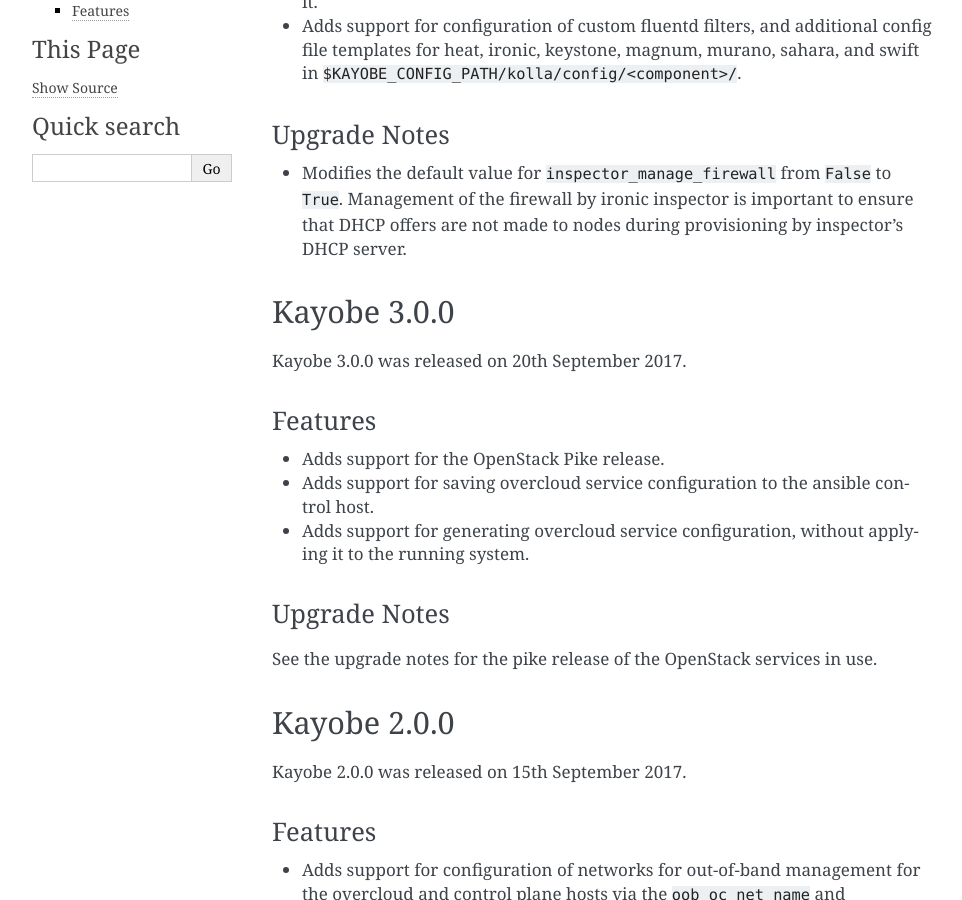
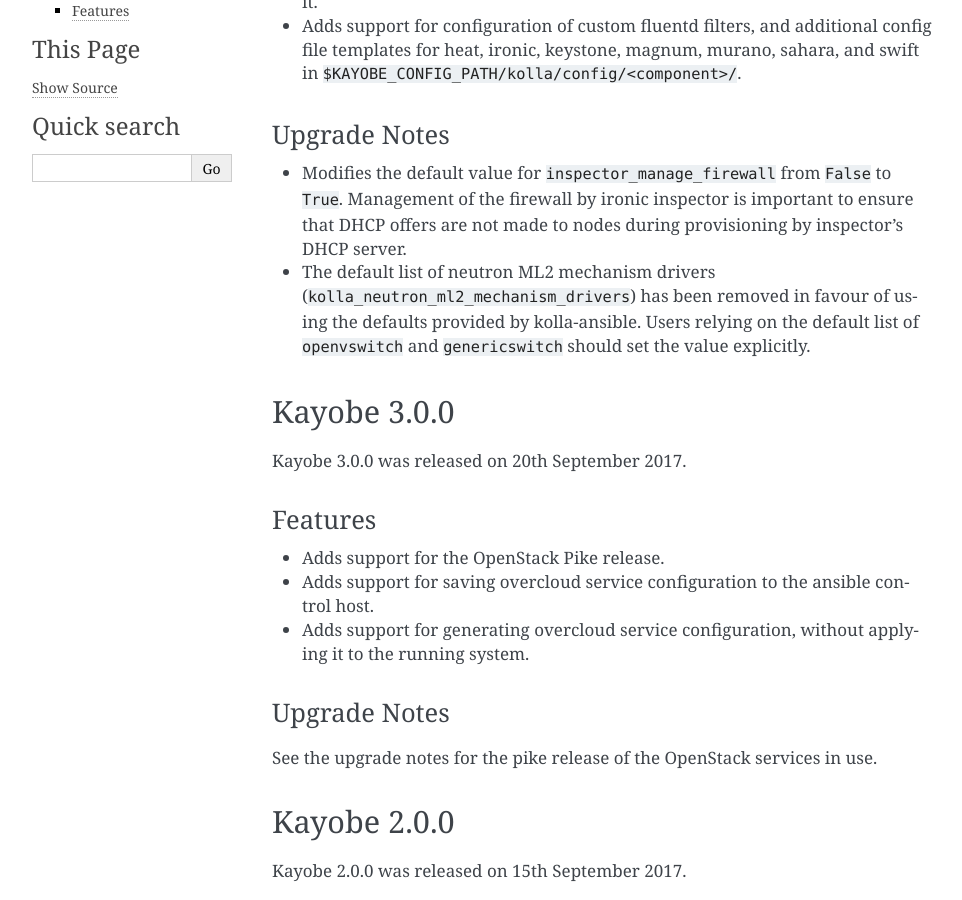
Before and after one commit to openstack/kayobe, a Sphinx documentation site: the page built from doc/source/release-notes.rst, in a window 1280 px wide and 900 px high, scrolled down 367 px. Shown: the whole window, without its empty margins (148-1110 px from the left). Built offline with Sphinx 7.4.7, drawn with Linux system fonts in a browser that asks for light colours.

Commit message:
Use kolla-ansible's defaults for neutron ML2 mechanism drivers
Kolla-ansible has some logic to select appropriate mechanism drivers.
Let's use that logic instead of assigning our own defaults.

```diff
--- a/doc/source/release-notes.rst
+++ b/doc/source/release-notes.rst
@@ -25,6 +25,10 @@
   to ``True``.  Management of the firewall by ironic inspector is important to
   ensure that DHCP offers are not made to nodes during provisioning by
   inspector's DHCP server.
+* The default list of neutron ML2 mechanism drivers
+  (``kolla_neutron_ml2_mechanism_drivers``) has been removed in favour of using
+  the defaults provided by kolla-ansible. Users relying on the default list of
+  ``openvswitch`` and ``genericswitch`` should set the value explicitly.
 
 Kayobe 3.0.0
 ============
```
Also changed, not shown: 2 other files.
